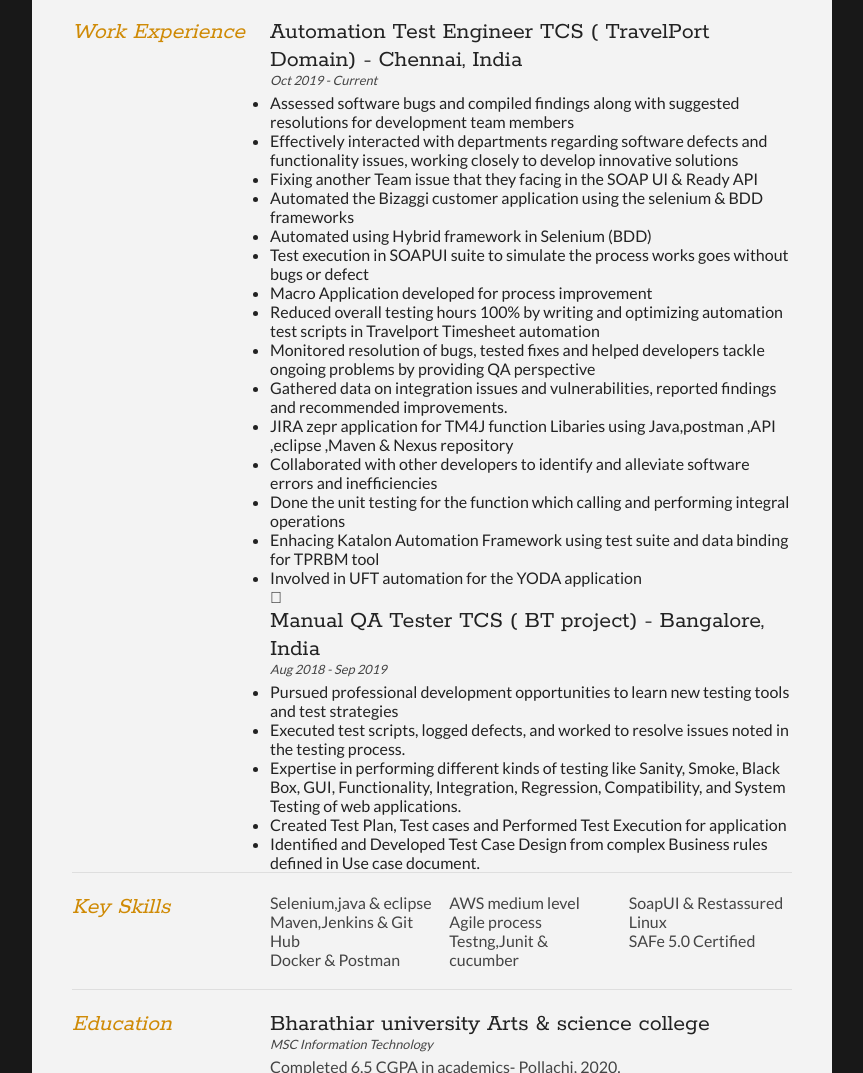
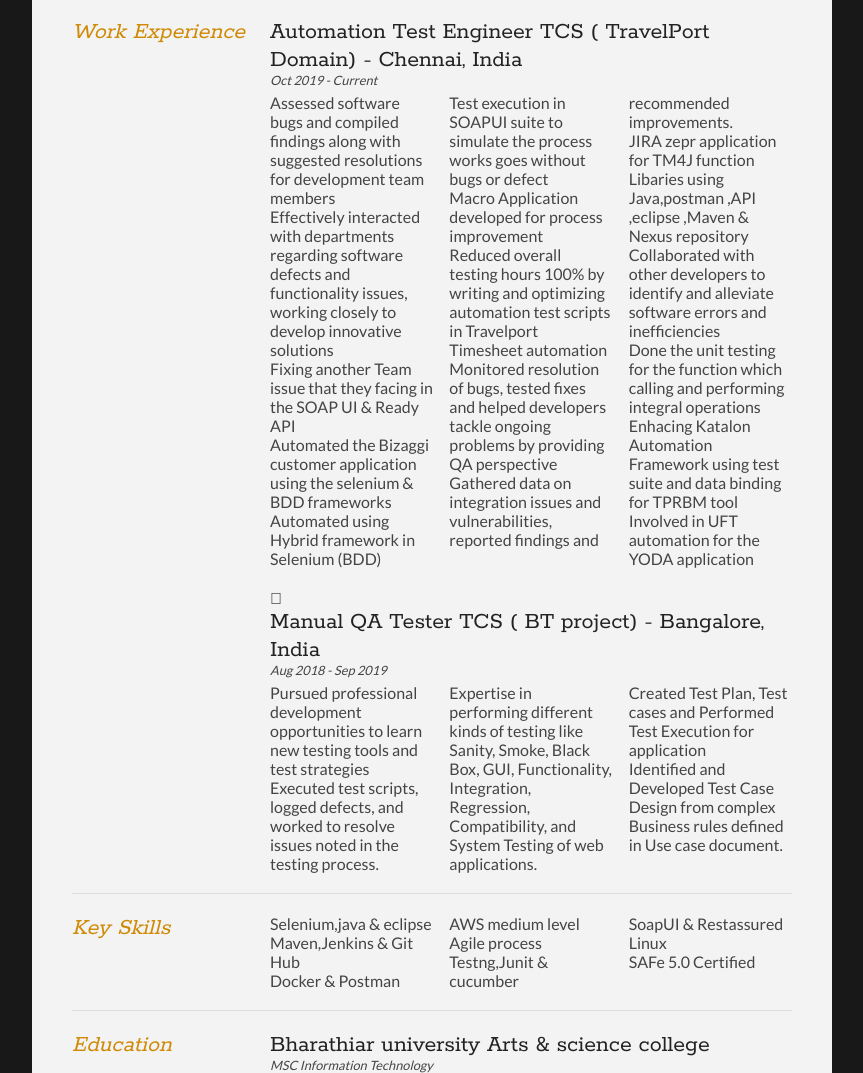
Before and after one commit to abrahamjohn465/JohnAbraham, a plain HTML site: page index.html in a window 1280 px wide. Shown: the part 336-1409 px from the top of the page, without its empty margins (208-1071 px from the left). Drawn offline with Linux system fonts and the light colour scheme.

Commit message:
Add files via upload

```diff
--- a/index.html
+++ b/index.html
@@ -57,7 +57,7 @@
 				<article>
 					<h2>Automation Test Engineer TCS ( TravelPort Domain) - Chennai, India</h2>
 					<p class="subDetails">Oct 2019 - Current</p>
-					<ul>
+					  <ul class="keySkills">
 
 						<li>Assessed software bugs and compiled findings along with suggested resolutions for development team members </li>
 						<li>Effectively interacted with departments regarding software defects and functionality issues, working closely to develop innovative solutions </li>
@@ -76,14 +76,14 @@
 						<li>Involved in UFT automation for the YODA application </li>
 
 
-					</ul>
+					 </ul>
 
 			</article>
 
 				<article>
 					<h2>Manual QA Tester TCS ( BT project) - Bangalore, India </h2>
 					<p class="subDetails"> Aug 2018 - Sep 2019</p>
-					 <ul>
+					<ul class="keySkills">
 					<li>Pursued professional development opportunities to learn new testing tools and test strategies </li>
                    <li>Executed test scripts, logged defects, and worked to resolve issues noted in the testing process.</li>
                     <li>Expertise in performing different kinds of testing like Sanity, Smoke, Black Box, GUI, Functionality, Integration, Regression, Compatibility, and System Testing of web applications.</li>
```
